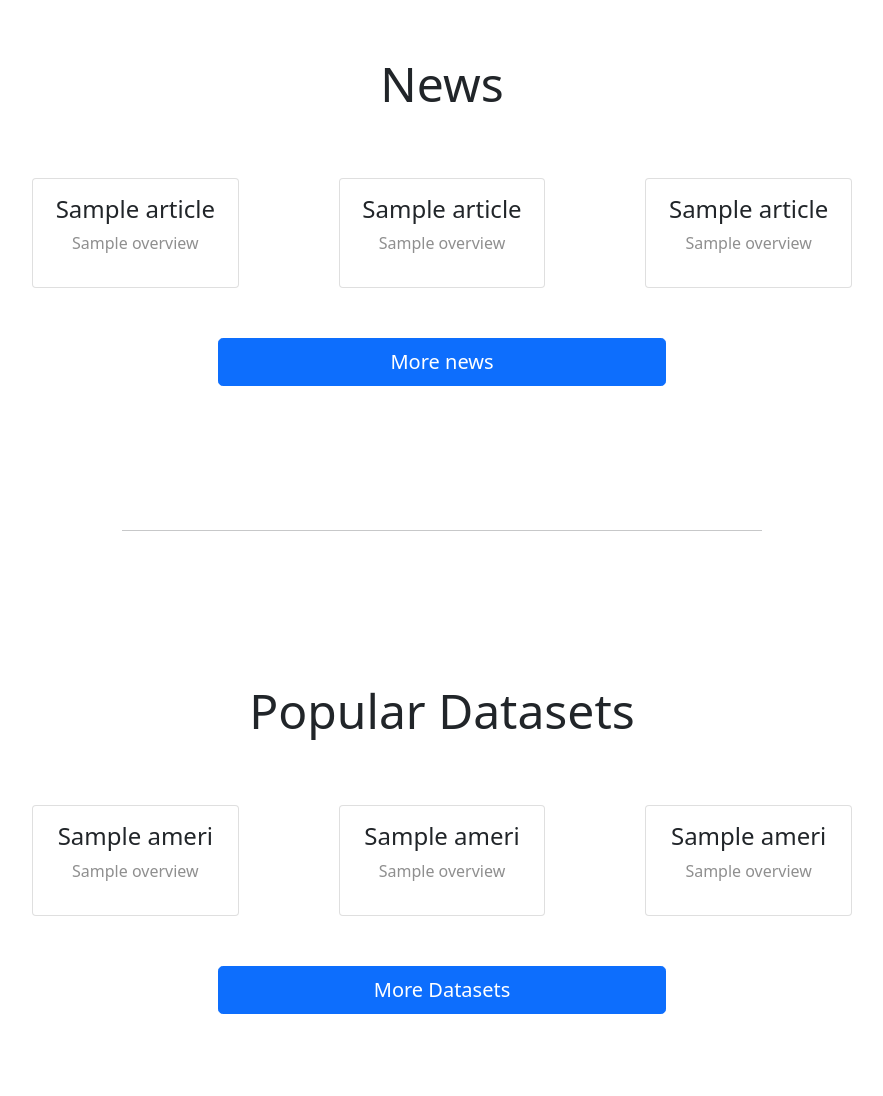
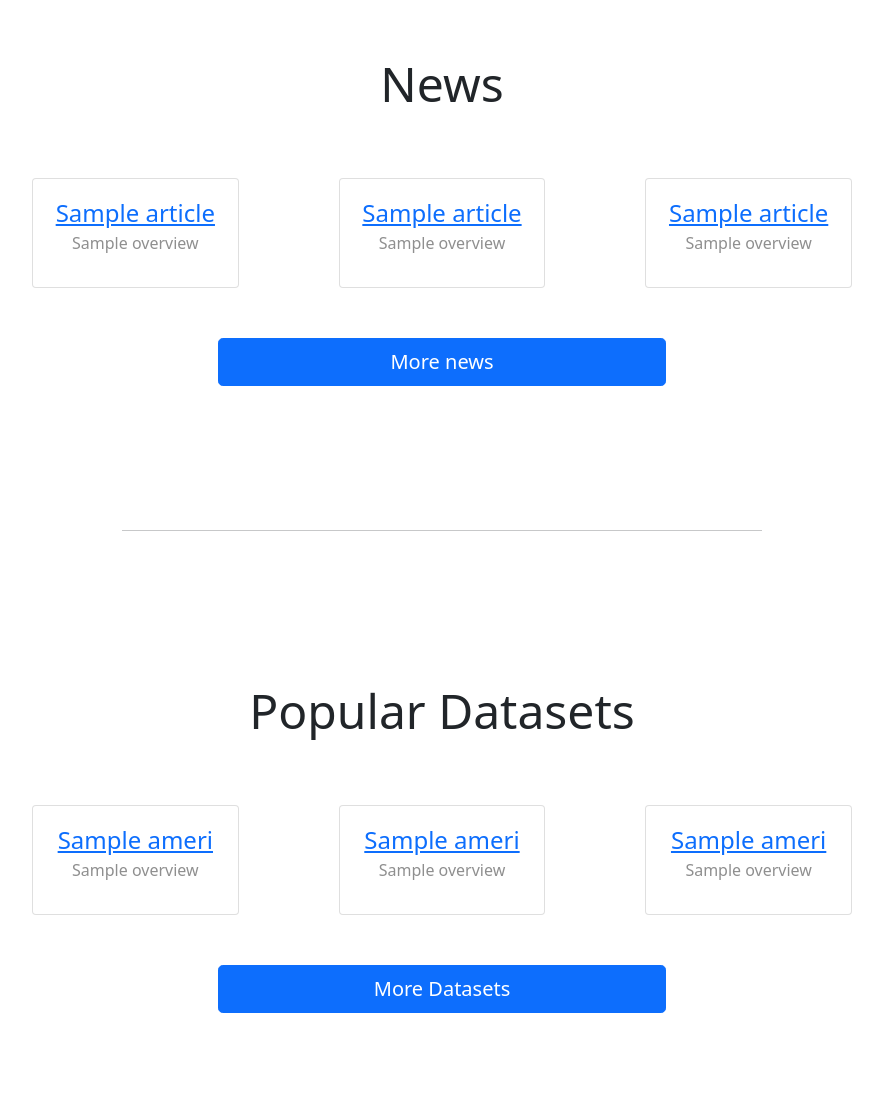
Before and after one commit to cyll99/HD-Haiti-Data-, a Flask app: template templates/home.html in a window 1280 px wide. Shown: the part 494-1590 px from the top of that part, without its empty margins (198-1081 px from the left). Run offline with Flask 2, Linux system fonts and the light colour scheme; the template is opened without the code that fills it: most values are stand-ins (such as "Sample title", 1, 10 or a date in 2020); the page is wider than the window, and the part outside it is not shown.

Commit message:
making the card in home page clickable

```diff
--- a/main.py
+++ b/main.py
@@ -50,10 +50,11 @@ def result():
     """
 
 
-    ocha = Ocha(ocha_link)
-    amerigeoos = Amerigeoos(amerigeoos_link)
+
 
     if request.method == "POST":
+        ocha = Ocha(ocha_link)
+        amerigeoos = Amerigeoos(amerigeoos_link)
         # getting input_key in HTML form
         input_key = request.form.get("search")
 
@@ -62,8 +63,6 @@ def result():
         data = (amerigeoos.datasets + ocha.datasets)
         random.shuffle(data)
         return render_template("datasets.html", datasets = data)
-    data = (amerigeoos.datasets + ocha.datasets)
-    random.shuffle(data)
     return render_template("datasets.html", datasets = datasets)
 
 
@@ -75,7 +74,7 @@ def news():
     front_news = HaitiLibre()
     nouvelliste = LeNouvelliste()
 
-    return render_template("news.html", articles = (front_news.articles + nouvelliste.articles))
+    return render_template("news.html", articles = front_news.articles)
 
 
 
--- a/templates/home.html
+++ b/templates/home.html
@@ -22,7 +22,7 @@
       <div class="cardCol col-lg-4 col-md-6">
         <div class="card">
           <div class="card-body">
-            <h3 class="card-heading">{{ articles[0].title }}</h3>
+            <a href={{ articles[0].link }}  target="_blank" h3 class="card-heading">{{ articles[0].title }}</h3></a>
             <p>{{ articles[0].overview }}</p>
           </div>
         </div>
@@ -32,7 +32,7 @@
       <div class="cardCol col-lg-4 col-md-6">
         <div class="card">
           <div class="card-body">
-            <h3 class="card-heading">{{ articles[1].title }}</h3>
+            <a href={{ articles[1].link }}  target="_blank" h3 class="card-heading">{{ articles[1].title }}</h3></a>
             <p>{{ articles[1].overview }}</p>
           </div>
         </div>
@@ -42,7 +42,7 @@
       <div class="cardCol col-lg-4 col-md-6">
         <div class="card">
           <div class="card-body">
-            <h3 class="card-heading">{{ articles[2].title }}</h3>
+            <a href={{ articles[2].link }}  target="_blank" h3 class="card-heading">{{ articles[2].title }}</h3></a>
             <p>{{ articles[2].overview }}</p>
 
           </div>
@@ -66,7 +66,7 @@
           <div class="cardCol col-lg-4 col-md-6">
             <div class="card">
               <div class="card-body">
-                <h3 class="card-heading">{{ ameri[index[0]].title }}</h3>
+                <a href={{ ameri[index[0]].link }}  target="_blank" h3 class="card-heading">{{ ameri[index[0]].title }}</h3></a>
                 <p>{{ ameri[index[0]].overview }}</p>
               </div>
             </div>
@@ -76,7 +76,7 @@
           <div class="cardCol col-lg-4 col-md-6">
             <div class="card">
               <div class="card-body">
-                <h3 class="card-heading">{{ ameri[index[1]].title }}</h3>
+                <a href={{ ameri[index[1]].link }}  target="_blank" h3 class="card-heading">{{ ameri[index[1]].title }}</h3></a>
                 <p>{{ ameri[index[1]].overview }}</p>
 
               </div>
@@ -89,7 +89,7 @@
 
 
               <div class="card-body">
-                <h3 class="card-heading">{{ ameri[index[2]].title }}</h3>
+                <a href={{ ameri[index[0]].link }}  target="_blank" h3 class="card-heading">{{ ameri[index[2]].title }}</h3></a>
                 <p>{{ ameri[index[2]].overview }}</p>
               </div>
             </div>
```
Also changed, not shown: datasets.xml (+1 -1 lines).
